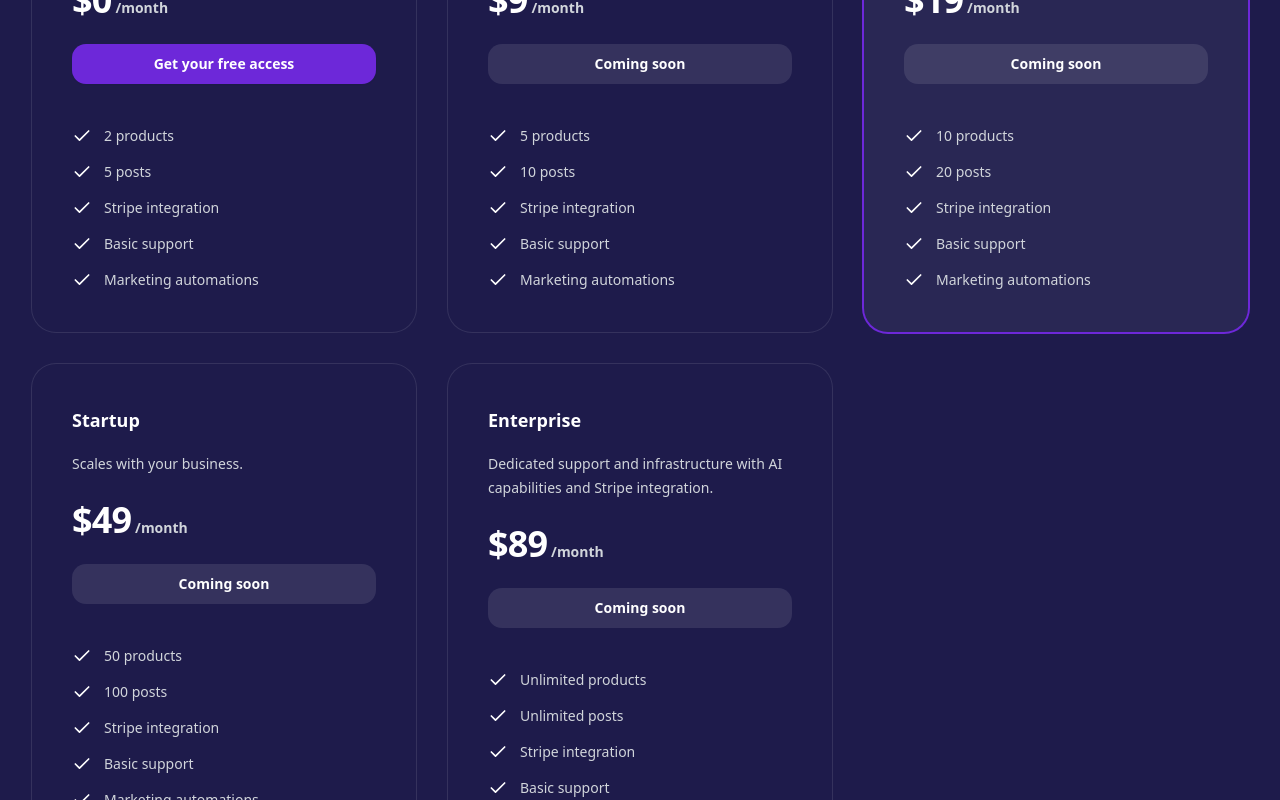
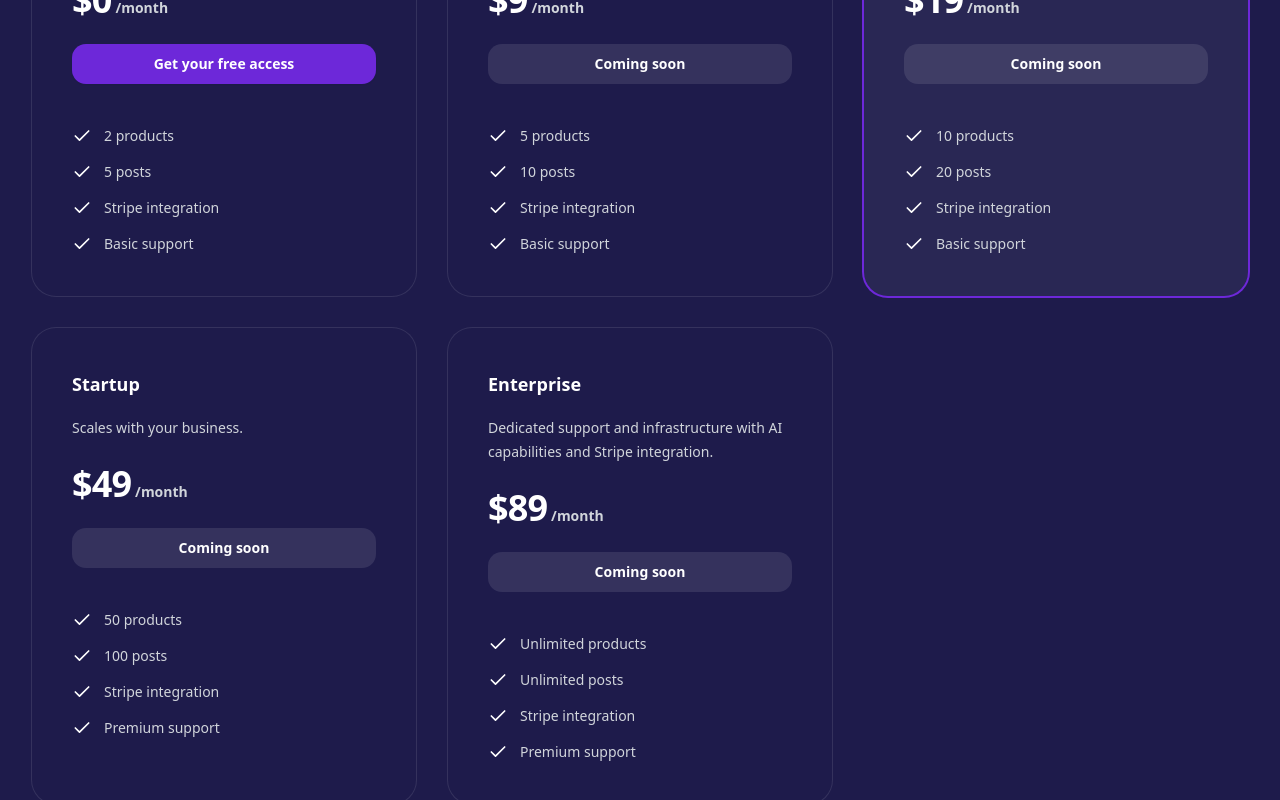
Before and after one commit to julesdo/site-supercontent, a Next.js app: page / in a window 1280 px wide. Shown: the part 2380-3180 px from the top of the page. Built offline with nearby package versions, Linux system fonts and the light colour scheme.

Commit message:
maj 1.19

```diff
--- a/components/section/pricing.tsx
+++ b/components/section/pricing.tsx
@@ -48,7 +48,7 @@ export const plans = [
         price: { monthly: 49, annually: 470 },
         products: 50,
         posts: 100,
-        basicSupport: true,
+        basicSupport: false,
         active: true,
     },
     {
@@ -58,7 +58,7 @@ export const plans = [
         price: { monthly: 89, annually: 854 },
         products: 'Unlimited',
         posts: 'Unlimited',
-        basicSupport: true,
+        basicSupport: false,
         active: true,
     },
 ];
@@ -143,8 +143,7 @@ export default function Example() {
                                     `${plan.products} products`,
                                     `${plan.posts} posts`,
                                     'Stripe integration',
-                                    plan.basicSupport ? 'Basic support' : '',
-                                    'Marketing automations',
+                                    plan.basicSupport ? 'Basic support' : 'Premium support',
                                 ].map((feature, index) => (
                                     <li key={index} className="flex gap-x-3">
                                         <CheckIcon className="h-6 w-5 flex-none text-white" aria-hidden="true" />
```
Also changed, not shown: 1 other file (tests, documents, lock files or other folders).
